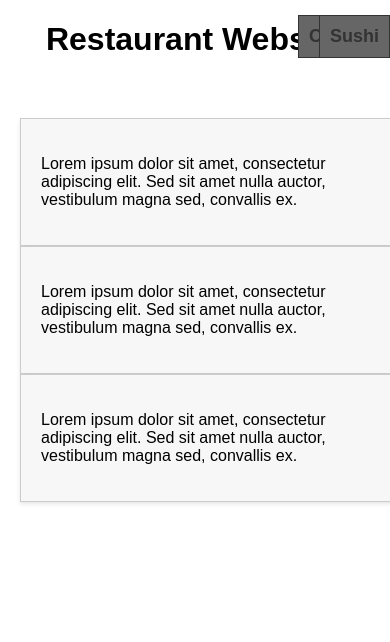
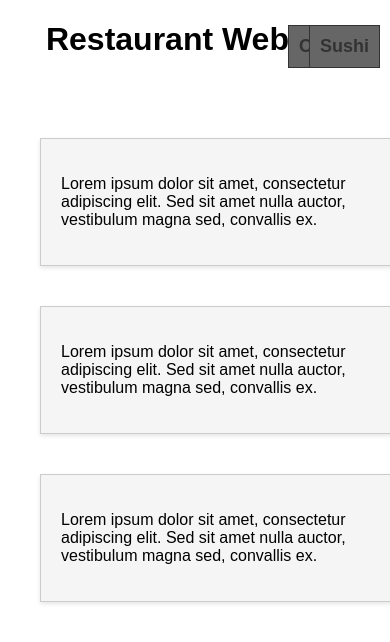
Before and after one commit to HarryBlair/coursera-assignment, a plain HTML site: page index.html in a window 390 px wide. Shown: the top 642 px of the page. Drawn offline with Linux system fonts and the light colour scheme.

Commit message:
Update style.css

```diff
--- a/style.css
+++ b/style.css
@@ -15,7 +15,7 @@ main {
     width: 33.33%;
     margin: 20px;
     padding: 20px;
-    background-color: #f7f7f7;
+    background-color: #f5f5f5;
     border: 1px solid #ccc;
     box-shadow: 0 2px 4px rgba(0, 0, 0, 0.1);
     float: left;
@@ -23,8 +23,8 @@ main {
 
 .section-title {
     position: absolute;
-    top: 0;
-    right: 0;
+    top: 10px;
+    right: 10px;
     font-size: 18px;
     font-weight: bold;
     color: #333;
@@ -33,22 +33,23 @@ main {
     border: 1px solid #333;
 }
 
-@media (max-width: 991px) {
+@media (min-width: 992px) {
     .section {
         width: 50%;
     }
 }
 
-@media (max-width: 768px) {
+@media (min-width: 768px) (max-width: 991px) {
     .section {
         width: 100%;
         clear: both;
+        margin-bottom: 20px;
     }
 }
 
 @media (max-width: 767px) {
     .section {
         width: 100%;
-        margin: 0;
+        margin-bottom: 20px;
     }
 }
```
